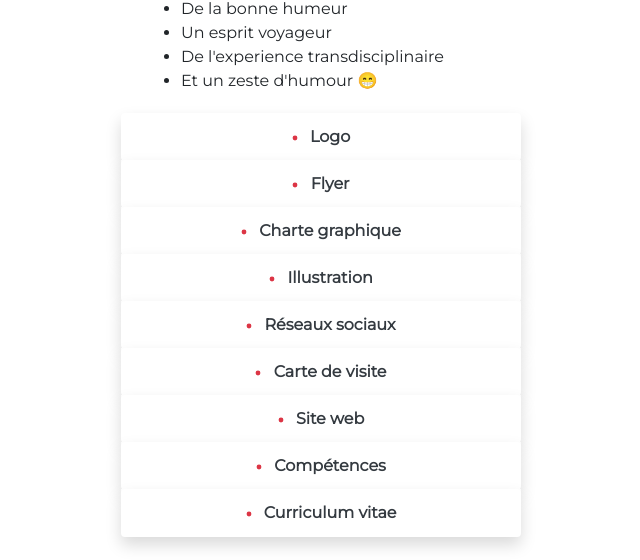
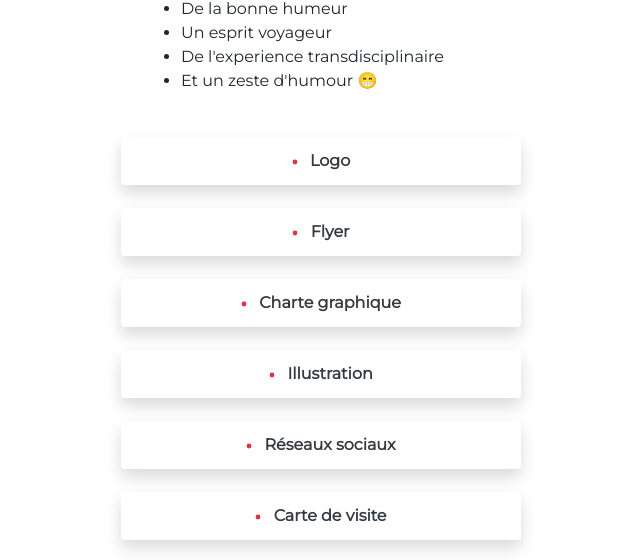
Before and after one commit to AlexQuiniou/portfolio-v2, a plain HTML site: page index.html in a window 1280 px wide. Shown: the part 715-1275 px from the top of the page, without its empty margins (319-959 px from the left). Drawn offline with nearby package versions, Linux system fonts and the light colour scheme.

Commit message:
Add files via upload

```diff
--- a/index.html
+++ b/index.html
@@ -91,7 +91,7 @@ Bonne continuation à toi 👋
         }
 
         #accordionExample {
-            width: 25em;
+            max-width: 25em;
         }
 
         footer figure img {
@@ -138,7 +138,7 @@ Bonne continuation à toi 👋
 
         <!-- section presentation -->
 
-        <div class="card">
+        <div class="card my-4">
             <button class="card-header btn btn-link bg-white shadow rounded" type="button"
                 data-toggle="collapse" data-target="#collapseOne" aria-expanded="true" aria-controls="collapseOne"
                 id="headingOne">
@@ -174,7 +174,7 @@ Bonne continuation à toi 👋
 
         <!-- section logo -->
 
-        <div class="card">
+        <div class="card my-4">
             <button class="card-header btn btn-link bg-white shadow rounded" type="button"
                 data-toggle="collapse" data-target="#collapseTwo" aria-expanded="true" aria-controls="collapseTwo"
                 id="headingTwo">
@@ -981,7 +981,7 @@ Bonne continuation à toi 👋
 
         <!-- section flyer -->
 
-        <div class="card">
+        <div class="card my-4">
             <button class="card-header btn btn-link bg-white shadow rounded" type="button"
                 data-toggle="collapse" data-target="#collapseThree" aria-expanded="true" aria-controls="collapseThree"
                 id="headingThree">
@@ -1086,7 +1086,7 @@ Bonne continuation à toi 👋
 
         <!-- section charte graphique -->
 
-        <div class="card">
+        <div class="card my-4">
             <button class="card-header btn btn-link bg-white shadow rounded" type="button"
                 data-toggle="collapse" data-target="#collapseFour" aria-expanded="true" aria-controls="collapseFour"
                 id="headingFour">
@@ -1317,7 +1317,7 @@ Bonne continuation à toi 👋
 
         <!-- section illustration -->
 
-        <div class="card">
+        <div class="card my-4">
             <button class="card-header btn btn-link bg-white shadow rounded" type="button"
                 data-toggle="collapse" data-target="#collapseFive" aria-expanded="true" aria-controls="collapseFive"
                 id="headingFive">
@@ -1562,7 +1562,7 @@ Bonne continuation à toi 👋
 
         <!-- section reseaux sociaux -->
 
-        <div class="card">
+        <div class="card my-4">
             <button class="card-header btn btn-link bg-white shadow rounded" type="button"
                 data-toggle="collapse" data-target="#collapseSix" aria-expanded="true" aria-controls="collapseSix"
                 id="headingSix">
@@ -1913,7 +1913,7 @@ Bonne continuation à toi 👋
 
         <!-- section carte de visite -->
 
-        <div class="card">
+        <div class="card my-4">
             <button class="card-header btn btn-link bg-white shadow rounded" type="button"
                 data-toggle="collapse" data-target="#collapseSeven" aria-expanded="true" aria-controls="collapseSeven"
                 id="headingSeven">
@@ -2058,7 +2058,7 @@ Bonne continuation à toi 👋
 
         <!-- section site web -->
 
-        <div class="card">
+        <div class="card my-4">
             <button class="card-header btn btn-link bg-white shadow rounded" type="button"
                 data-toggle="collapse" data-target="#collapseEight" aria-expanded="true" aria-controls="collapseEight"
                 id="headingEight">
@@ -2148,7 +2148,7 @@ Bonne continuation à toi 👋
 
         <!-- section competences -->
 
-        <div class="card">
+        <div class="card my-4">
             <button class="card-header btn btn-link bg-white shadow rounded" type="button"
                 data-toggle="collapse" data-target="#collapseNine" aria-expanded="true" aria-controls="collapseNine"
                 id="headingNine">
@@ -2298,7 +2298,7 @@ Bonne continuation à toi 👋
 
         <!-- section curriculum vitae -->
 
-        <div class="card">
+        <div class="card my-4">
             <button class="card-header btn btn-link bg-white shadow rounded" type="button"
                 data-toggle="collapse" data-target="#collapseTen" aria-expanded="true" aria-controls="collapseTen"
                 id="headingTen">
```
